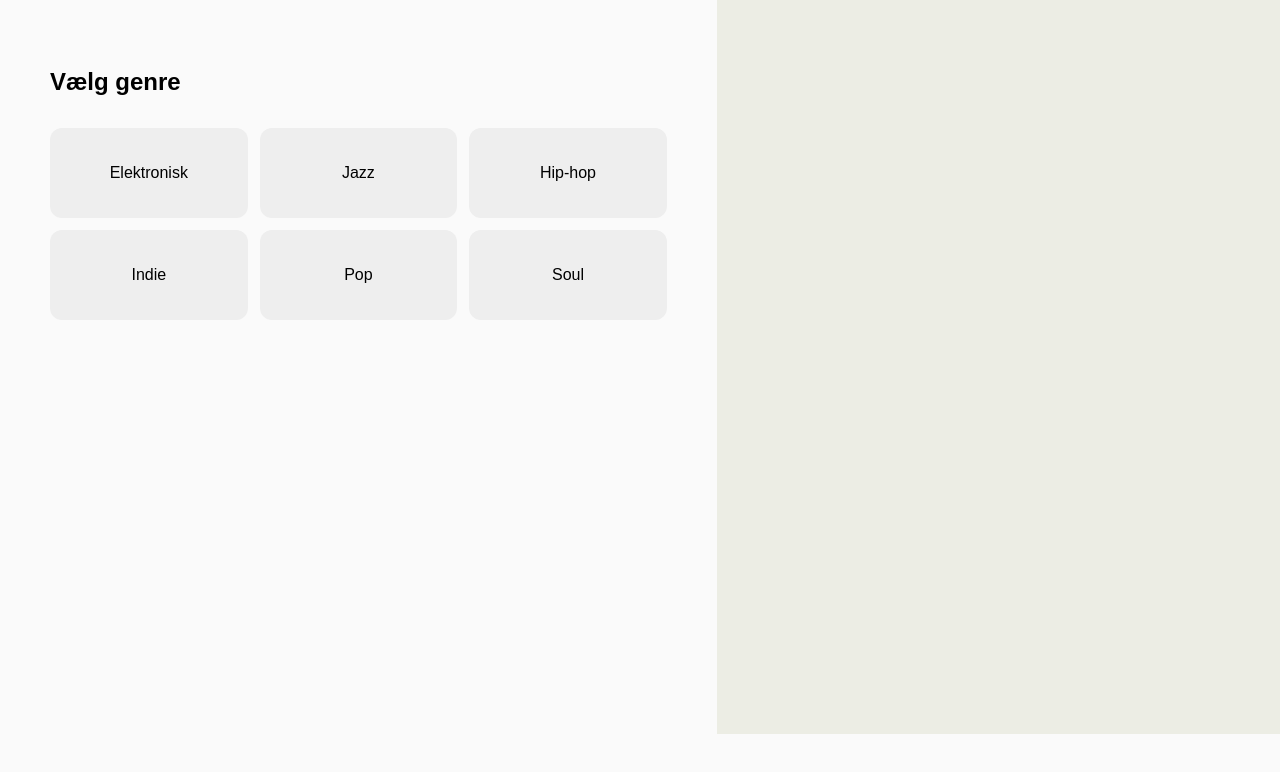
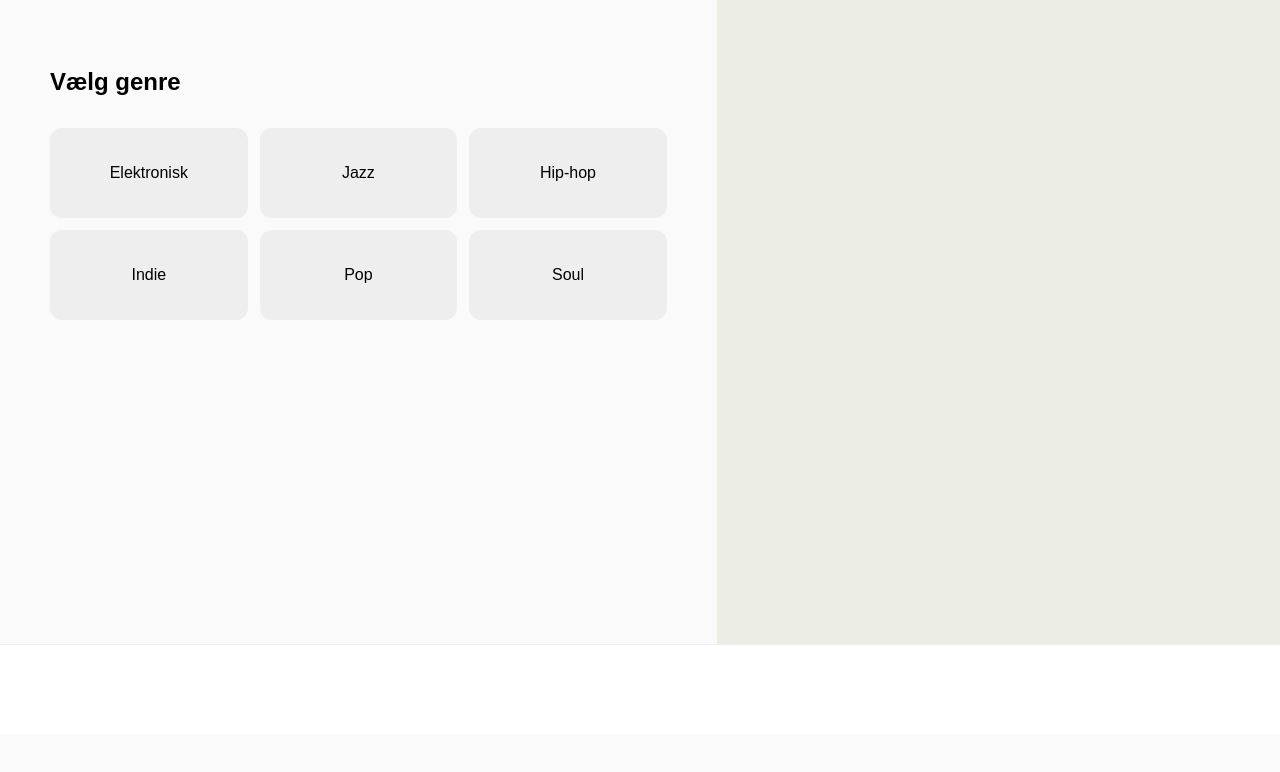
Before and after one commit to laarsegth/next_track, a website: page frontend/index.html in a window 1280 px wide. Shown: the part 66-838 px from the top of the page. Before the commit the page ends 800 px from the top, so only its background shows below. Drawn offline with Linux system fonts and the light colour scheme.

Commit message:
lavet en footer til vores afspilningsbar

```diff
--- a/frontend/index.html
+++ b/frontend/index.html
@@ -33,5 +33,7 @@
 
         </aside>
     </main>
+
+    <footer class="player-bar"></footer>
 </body>
 </html>
--- a/frontend/styles.css
+++ b/frontend/styles.css
@@ -7,6 +7,7 @@ body {
     font-family: Arial, Helvetica, sans-serif;
     background: #fafafa;
     letter-spacing: -4%;
+    padding-bottom: 90px;
 }
 
 
@@ -89,3 +90,13 @@ body {
 .player {
     background: #ecede4;
 }
+
+.player-bar {
+    position: fixed;
+    left: 0;
+    right: 0;
+    bottom: 0;
+    height: 90px;
+    background: white;
+    border-top: 1px solid #eee;
+}
```
